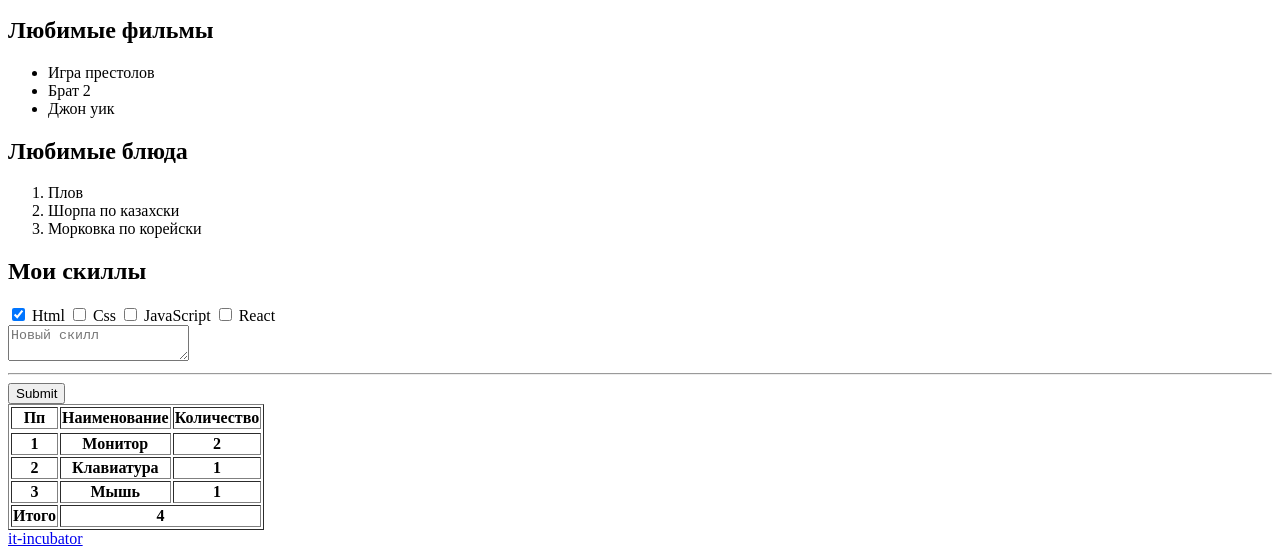
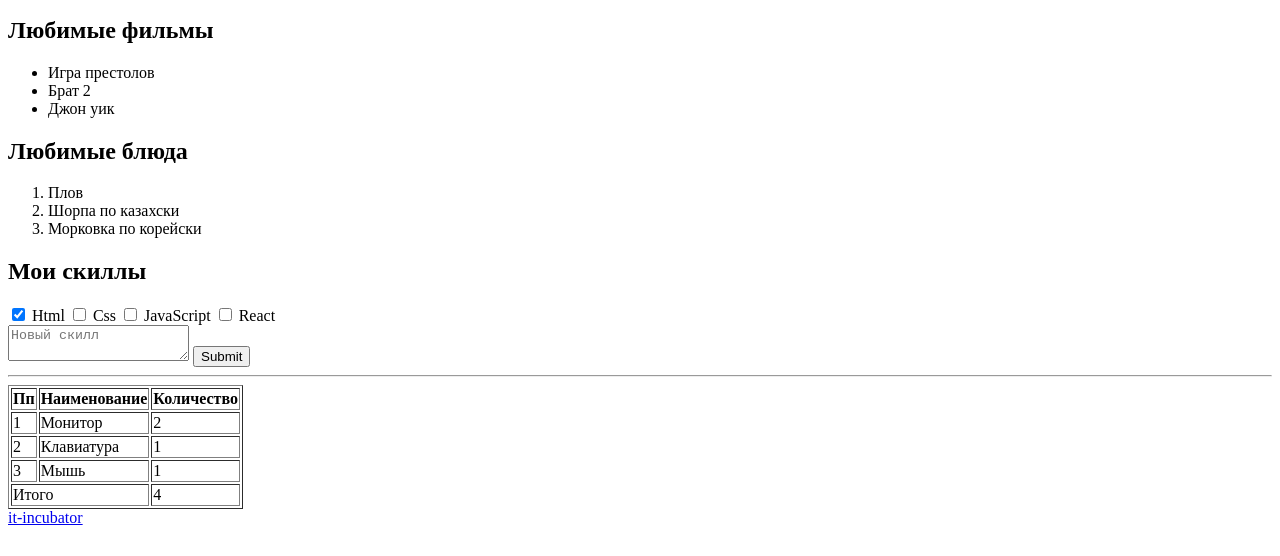
Before and after one commit to Vyacheslav0112/1-hw-with-auto-test-html-css-main, a plain HTML site: page index.html in a window 1280 px wide. Shown: the part 453-1009 px from the top of the page. After the commit the page ends 988 px from the top, so only its background shows below. Drawn offline with Linux system fonts and the light colour scheme.

Commit message:
complete task-9

```diff
--- a/index.html
+++ b/index.html
@@ -22,7 +22,7 @@
         <!-- b) Несколько строк о себе: где учишься или работаешь, хобби, увлечения. Используй тег для абзаца. Длина строки должна быть больше 50-ти симвов (пробелы и др знаки припинания тоже считаются символом) -->
         <p> Учусь в It-инкубаторе. Работаю продавцом консультантом в магазине цифровой технике. Увлекаюсь спортом и веб технологиями.</p>
         <!-- c) Фото (или любую картинку из интернета). Не забудь добавить описание на случай, если изображение не загрузится -->
-        <img src="https://m-strana.ru/upload/resize_cache/medialibrary/148/830_830_1/krasivye-doma-foto-kottedzhey-i-primery-planirovok-2.jpg" alt="Фото особняка"/>
+        <img src="https://img.7dach.ru/image/600/48/16/83/2022/02/08/177e76-nomark.jpg" alt="Dom"/>
     </section>
     <section data-cy="hw1-section-about-pre">
         <!-- 2) В этом разделе создай выпадающий список с разными городами (не меньше 3-х). Свой город сделай вторым в этом списке. С помощью специального атрибута, сделай так, чтобы твой город всегда был выбранным по умолчанию  -->
@@ -34,14 +34,12 @@
         </select>
         <div data-cy="hw1-unordered-list-box-pre">
             <!-- 3) В этом разделе создай 2 дочерних элемента: -->
-<git>
     <h2>Любимые фильмы</h2>
     <ul>
         <li>Игра престолов</li>
         <li>Брат 2</li>
         <li>Джон уик </li>
     </ul>
-</git>
             <!-- a) Заголовок 2-го уровня (любимые книги/фильмы/блюда/страны... и т.п.) -->
             <!-- b) Маркированный список. В списке должно быть не менее 3-х элементов -->
         </div>
@@ -85,46 +83,38 @@
         <!-- 6) Создай здесь кнопку “Добавить” -->
         <!-- 7) Добавь горизонтальную линию (для этого есть специальный тег) -->
         <textarea placeholder="Новый скилл"></textarea>
+        <input type="submit">
+        <hr>
 
-        <hr>
-        <input type="submit">
-
-        <table data-cy="hw-about-table-pre">
-            <!-- 8) В таблице сделай 5 строк и 3 столбца.
+       <table border="1" data-cy ="hw-about-table-pre"/>
+           <!-- 8) В таблице сделай 5 строк и 3 столбца.
                         - В первой строке ячейки заголовков, в остальных обычные ячейки
                         - Добавь границы для всей таблицы с помощью специального атрибута border="". Он устарел, но работает
                         - В последнем ряду первая ячейка должна занимать 2 столбца (как должно выглядеть - смотри образец). Таблицу можно заполнять любыми данными -->
-               <table border="1">
-                <thead>
                 <tr>
                 <th>Пп</th>
                 <th>Наименование</th>
                 <th>Количество</th>
-            <tr/>
-                </thead>
-                <tbody>
-            <tr>
-                <th>1</th>
-                <th>Монитор</th>
-                <th>2</th>
+            </tr>
+        <tr>
+                <td>1</td>
+                <td>Монитор</td>
+                <td>2</td>
             </tr>
             <tr>
-                <th>2</th>
-                <th>Клавиатура</th>
-                <th>1</th>
+                <td>2</td>
+                <td>Клавиатура</td>
+                <td>1</td>
             </tr>
             <tr>
-                <th>3</th>
-                <th>Мышь</th>
-                <th>1</th>
+                <td>3</td>
+                <td>Мышь</td>
+                <td>1</td>
             </tr>
             <tr>
-                <th>Итого</th>
-                <th colspan=2>4</th>
+                <td colspan=2>Итого</td>
+                <td>4</td>
             </tr>
-                </tbody>
-
-               </table>
 
 
         </table>
```
